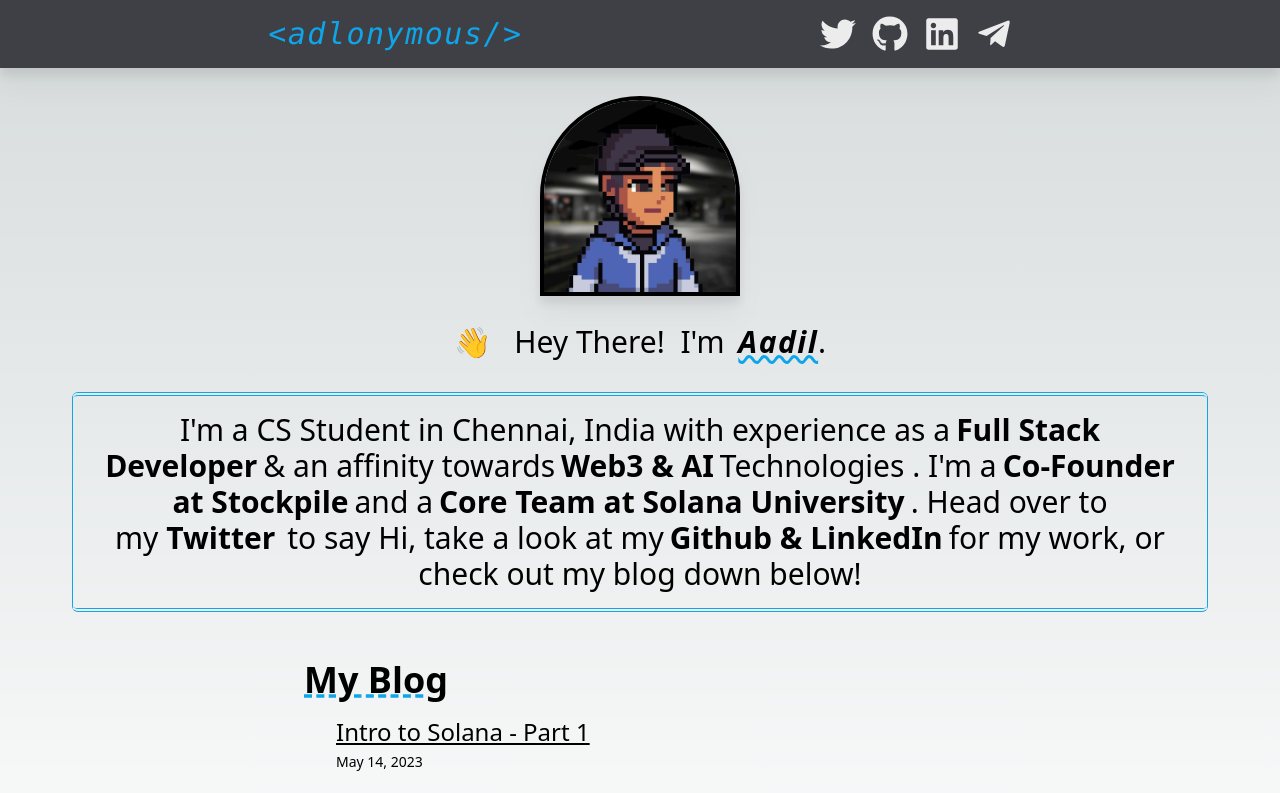
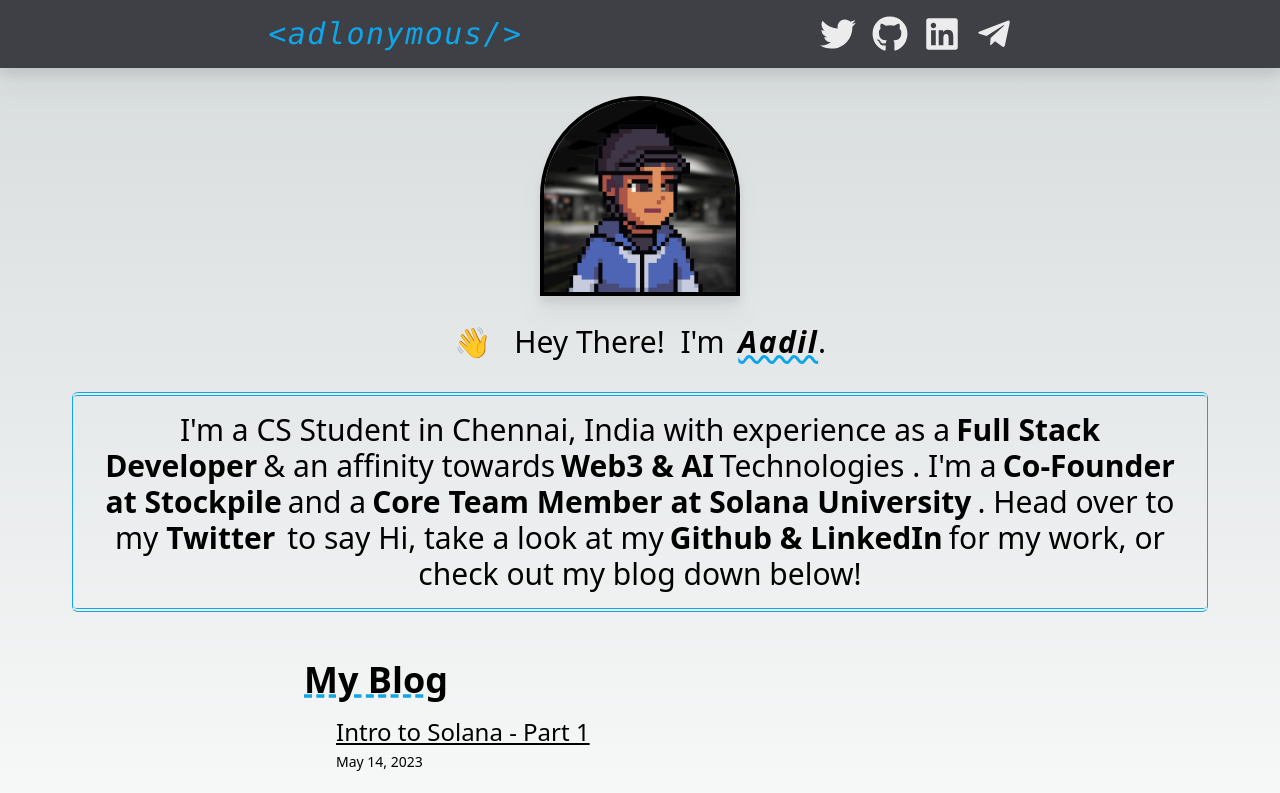
Before and after one commit to adlonymous/next-blog-portfolio, a Next.js app: page / in a window 1280 px wide. Shown: the top 793 px of the page. Built offline with nearby package versions, Linux system fonts and the light colour scheme.

Commit message:
more minor changes

```diff
--- a/app/page.tsx
+++ b/app/page.tsx
@@ -19,7 +19,7 @@ export default function Home() {
                 Technologies . I&apos;m a
                 <span className="font-bold p-1.5">Co-Founder at Stockpile</span>
                 and a
-                <span className="font-bold p-1.5">Core Team at Solana University</span>.
+                <span className="font-bold p-1.5">Core Team Member at Solana University</span>.
                 Head over to my
                 <span className="font-bold pl-2 pr-1">Twitter</span> to say Hi, take a look at my
                 <span className="font-bold p-1.5">Github & LinkedIn</span>
```
